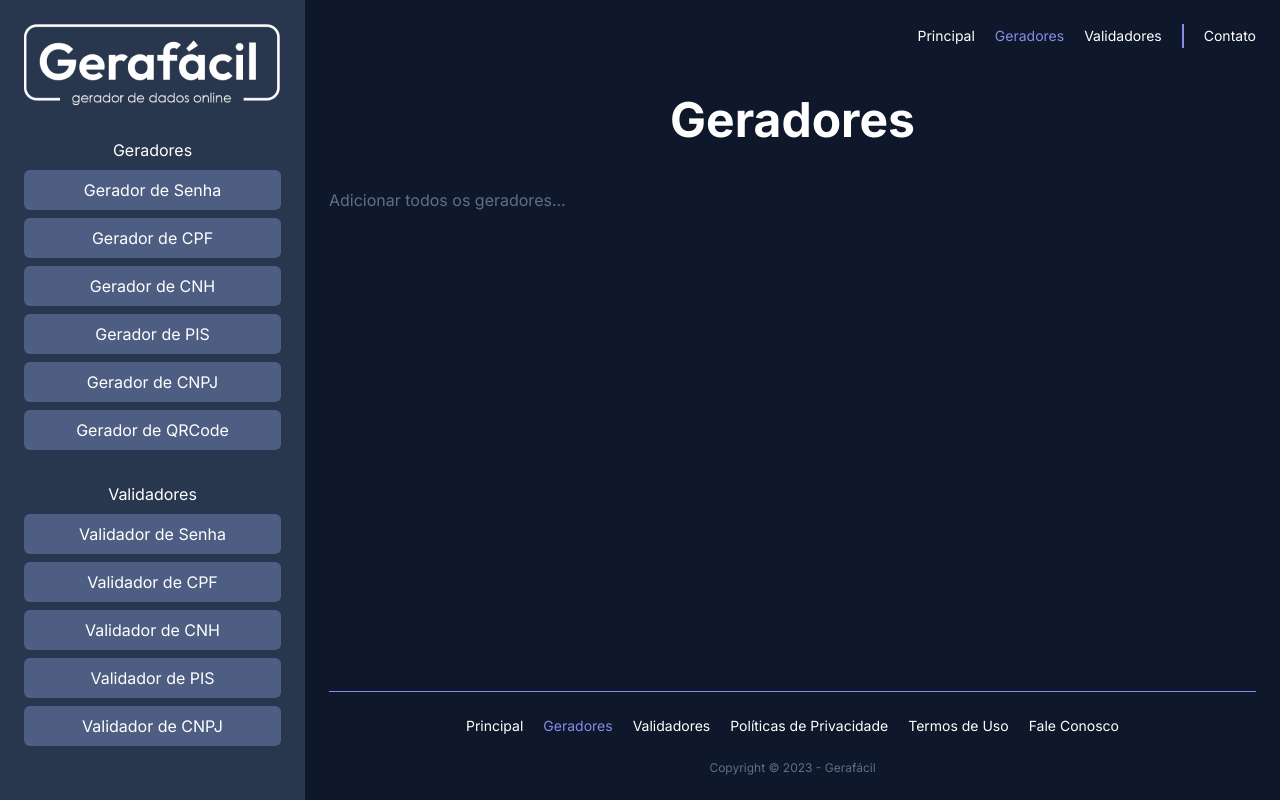
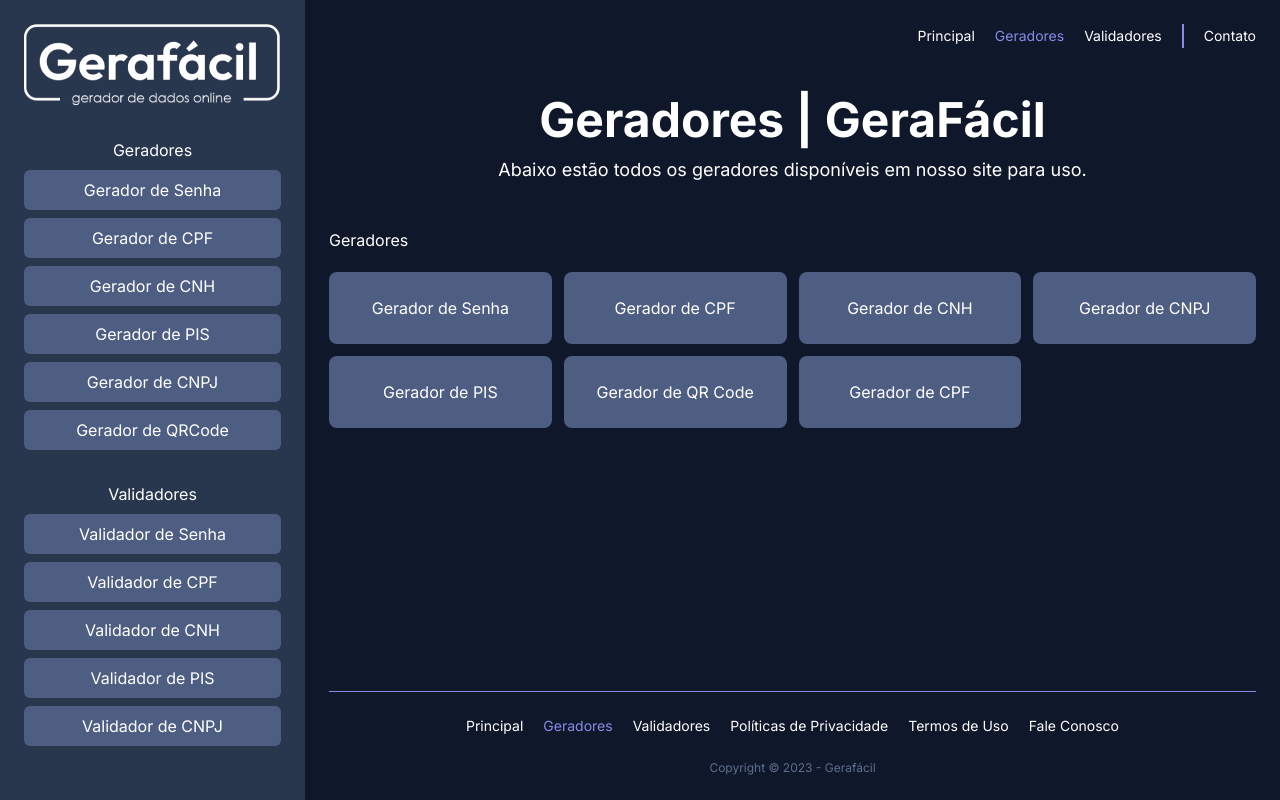
Before and after one commit to awa-minds/gera-facil, a Next.js app: page /geradores in a window 1280 px wide. Built offline with nearby package versions, Linux system fonts and the light colour scheme.

Commit message:
feat: inclusão das páginas de geradores e validadores
inclusão das páginas de geradores e validadores

```diff
--- a/src/app/geradores/page.tsx
+++ b/src/app/geradores/page.tsx
@@ -1,15 +1,32 @@
+import CardPlus from '@/components/CardPlus'
+
 export const metadata = {
-  title: 'Geradores | Gera Fácil',
-  description: '',
+  title: 'Geradores | GeraFácil',
+  description: 'Geradores',
 }
 
 export default function GeradoresPage() {
   return (
     <div className="page">
-      <h1>Geradores</h1>
+      <h1 className="flex-col">
+        Geradores | GeraFácil
+      </h1>
+      <h2>Abaixo estão todos os geradores disponíveis em nosso site para uso.</h2>
 
       <div className="page-content">
-        <p>Adicionar todos os geradores...</p>
+        <h3>Geradores</h3>
+        <div className="mt-2 grid gap-3 md:grid-cols-2 lg:grid-cols-3 xl:grid-cols-4">
+          <CardPlus href="/geradores/gerador-senha" title="Gerador de Senha" />
+          <CardPlus href="/geradores/gerador-cpf" title="Gerador de CPF" />
+          <CardPlus href="/geradores/gerador-cnh" title="Gerador de CNH" />
+          <CardPlus href="/geradores/gerador-cnpj" title="Gerador de CNPJ" />
+          <CardPlus href="/geradores/gerador-pis" title="Gerador de PIS" />
+          <CardPlus
+            href="/geradores/gerador-qrcode"
+            title="Gerador de QR Code"
+          />
+          <CardPlus href="/geradores/gerador-cpf" title="Gerador de CPF" />
+        </div>
       </div>
     </div>
   )
--- a/src/app/validadores/page.tsx
+++ b/src/app/validadores/page.tsx
@@ -1,15 +1,36 @@
+import CardPlus from '@/components/CardPlus'
+
 export const metadata = {
-  title: 'Validadores | Gera Fácil',
-  description: '',
+  title: 'Validadores | GeraFácil',
+  description: 'Validadores',
 }
 
 export default function ValidadoresPage() {
   return (
     <div className="page">
-      <h1>Validadores</h1>
+      <h1 className="flex-col">
+        Validadores | GeraFácil
+      </h1>
+      <h2>Abaixo estão todos os validadores disponíveis em nosso site para uso.</h2>
 
       <div className="page-content">
-        <p>Adicionar todos os validadores...</p>
+        <h3>Validadores</h3>
+        <div className="mt-2 grid gap-3 md:grid-cols-2 lg:grid-cols-3 xl:grid-cols-4">
+          <CardPlus
+            href="/validadores/validador-senha"
+            title="Validador de Senha"
+          />
+          <CardPlus
+            href="/validadores/validador-cpf"
+            title="Validador de CPF"
+          />
+          <CardPlus
+            href="/validadores/validador-cnh"
+            title="Validador de CNH"
+          />
+          <CardPlus href="/validadores/validador-pis" title="Validador de PIS" />
+          <CardPlus href="/validadores/validador-cnpj" title="Validador de CNPJ" />
+        </div>
       </div>
     </div>
   )
```
